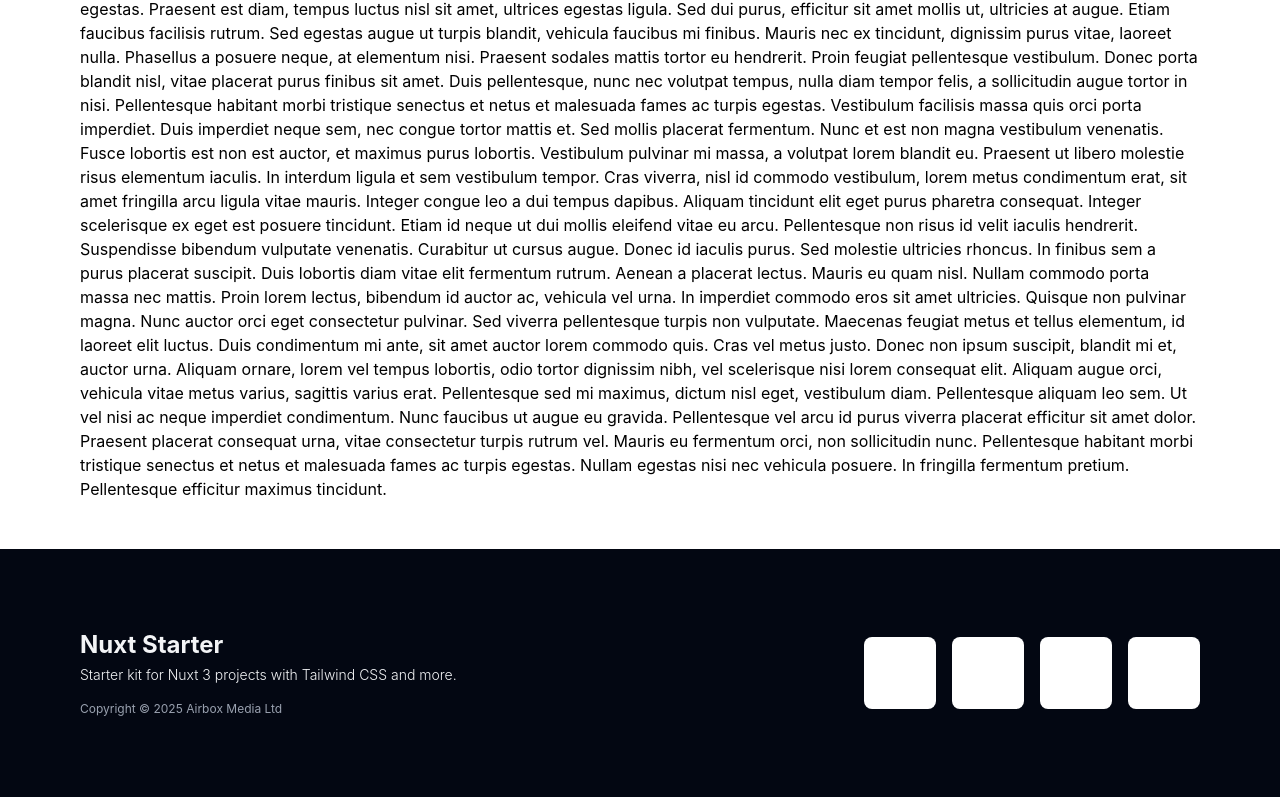
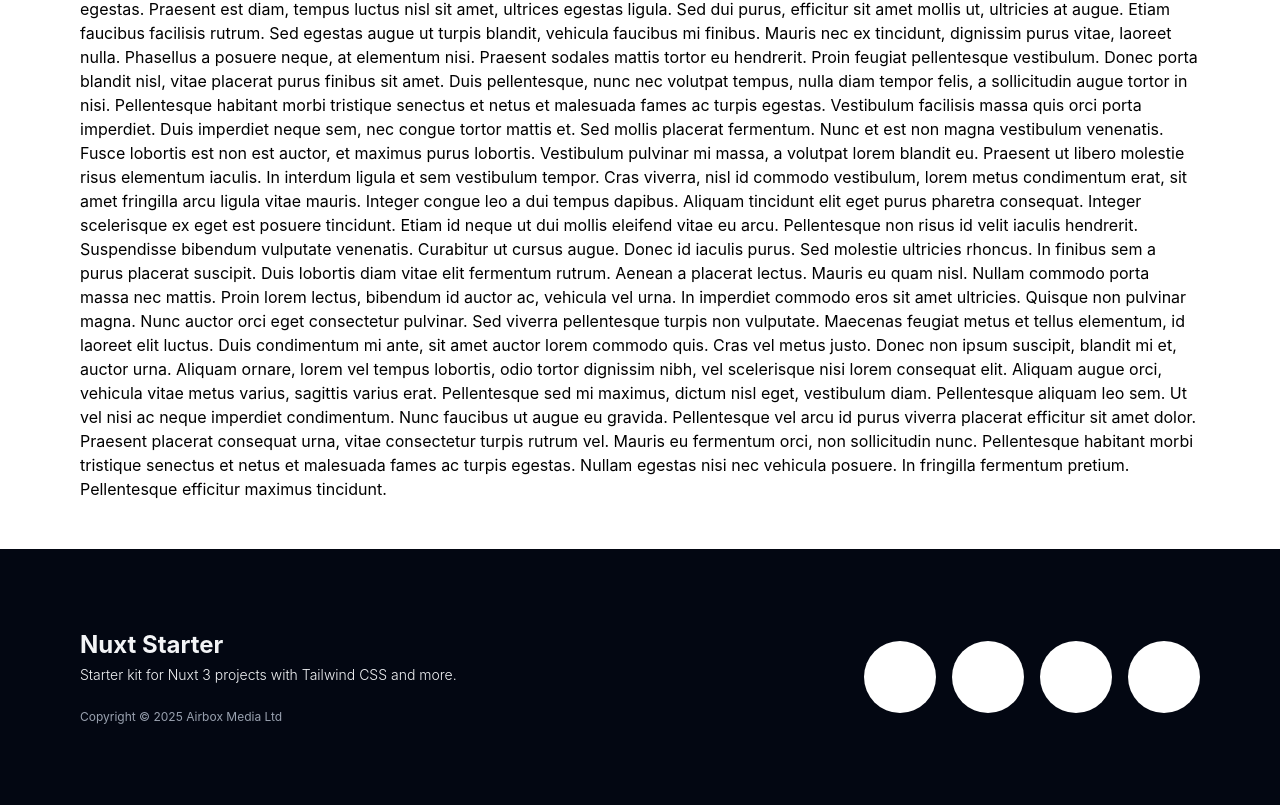
Before and after one commit to jackbarham/nuxt-starter-website, a Nuxt app: page / in a window 1280 px wide. Shown: the part 1259-2064 px from the top of the page. Built offline with nearby package versions, Linux system fonts and the light colour scheme.

Commit message:
Footer layout adjustments

```diff
--- a/components/MainFooter.vue
+++ b/components/MainFooter.vue
@@ -4,7 +4,7 @@
       <div class="lg:flex justify-between items-center md:flex-row-reverse layout-full">
         <ul class="flex justify-center lg:justify-normal mr-4 lg:mr-0 mb-16 lg:mb-0">
           <li v-for="social in socials" :key="social.id" class="ml-4">
-            <NuxtLink :to="social.url" target="_blank" class="block bg-white hover:bg-brand-red p-4 rounded-lg" :aria-label="`Jack Barham on ${social.name}`">
+            <NuxtLink :to="social.url" target="_blank" class="block bg-white hover:bg-brand-red p-4 rounded-full" :aria-label="`${appTitle} on ${social.name}`">
               <span class="block h-10 w-10">
                 <component :is="icons[social.id]" filled class="text-black" />
               </span>
@@ -15,7 +15,7 @@
           <h1 class="text-2xl mb-1">
             <NuxtLink to="/" class="hover:text-brand-red">{{ appTitle }}</NuxtLink>
           </h1>
-          <p class="text-sm font-light mb-4 max-w-56 md:max-w-full mx-auto">Starter kit for Nuxt 3 projects with Tailwind CSS and more.</p>
+          <p class="text-sm font-light mb-6 max-w-56 md:max-w-full mx-auto">Starter kit for Nuxt 3 projects with Tailwind CSS and more.</p>
           <p class="text-xs text-gray-400">Copyright &copy; {{ year }} Airbox Media Ltd</p>
         </div>
       </div>
```
